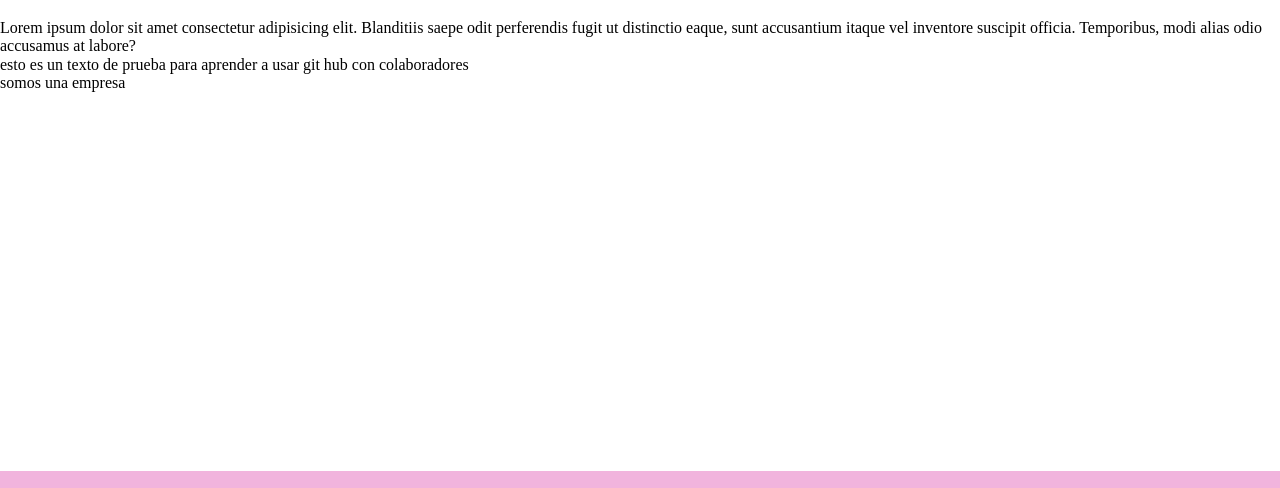
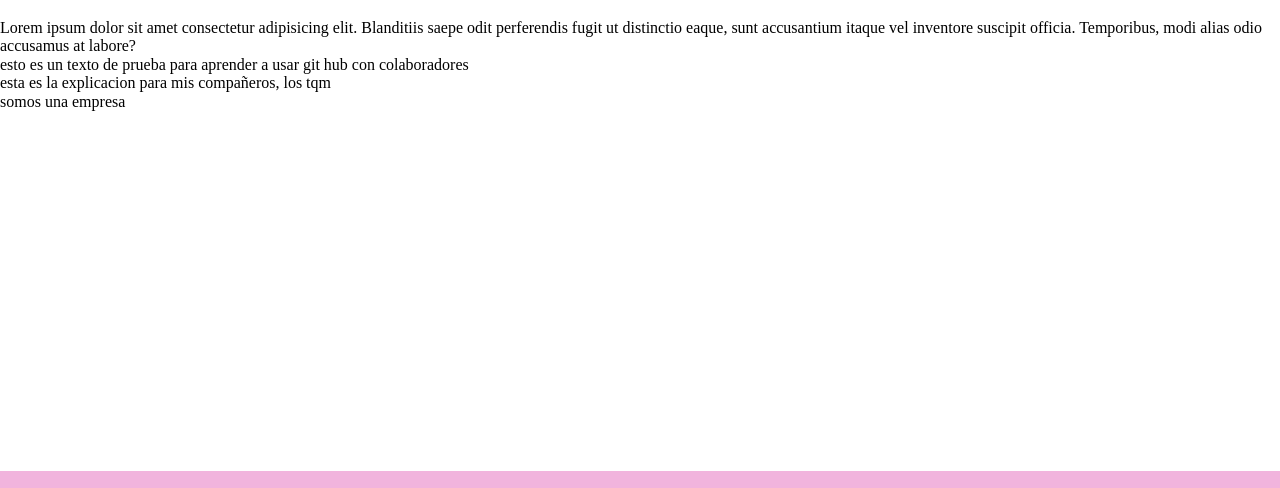
Before and after one commit to josesincreed/Proyecto-Integrador-PhoenixRise-Team, a plain HTML site: page index.html in a window 1280 px wide. Shown: the part 164-652 px from the top of the page. Drawn offline with Linux system fonts and the light colour scheme.

Commit message:
esta es la explicacion
se añadio un parrafo

```diff
--- a/index.html
+++ b/index.html
@@ -38,6 +38,7 @@
             <h1>Quienes somos?</h1> <br>
             <p>Lorem ipsum dolor sit amet consectetur adipisicing elit. Blanditiis saepe odit perferendis fugit ut distinctio eaque, sunt accusantium itaque vel inventore suscipit officia. Temporibus, modi alias odio accusamus at labore? </p>
             <p>esto es un texto de prueba para aprender a usar git hub con colaboradores</p>
+            <p>esta es la explicacion para mis compañeros, los tqm</p>
          </section>
 
         <p>somos una empresa</p>
```
